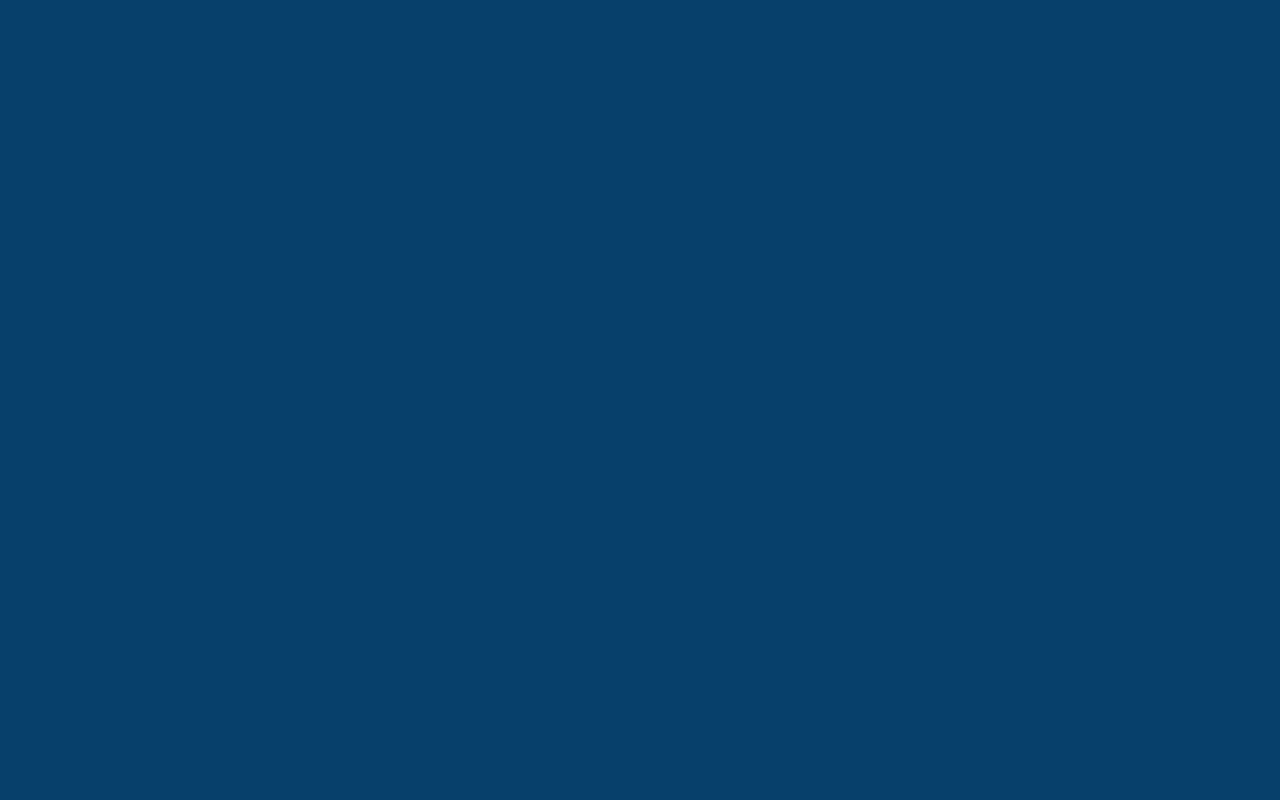
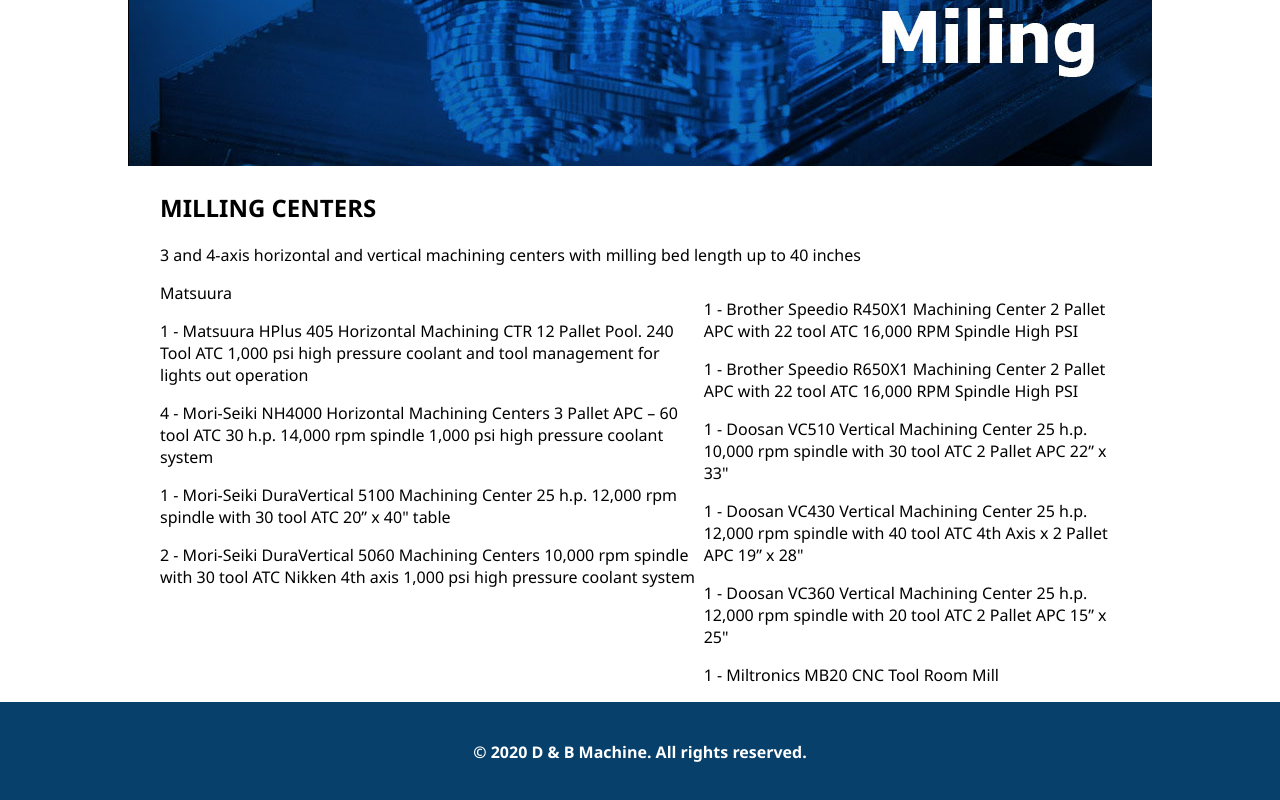
Before and after one commit to irendon1993/dandbwebsite, a React (Create React App) app: page /milling in a window 1280 px wide. Shown: the part 622-1422 px from the top of the page. Before the commit the page ends 800 px from the top, so only its background shows below. Built offline with nearby package versions, Linux system fonts and the light colour scheme.

Commit message:
Started working on milling page

```diff
--- a/src/Pages/Milling.js
+++ b/src/Pages/Milling.js
@@ -1,10 +1,86 @@
 import React from 'react'
+import MillingItem from '../Images/ImageCNCMenuItem.jpg'
 import { Link } from 'react-router-dom'
 
 export function Milling() {
     return(
-        <div>
-            test
+        <div className="milling">
+            <section className="millingHero">
+                <img src={MillingItem}></img>
+            </section>
+            <section className="millingEquipment">
+                    <div className="millingIntro">
+                        <h2>
+                            MILLING CENTERS
+                        </h2>
+                        <p>
+                            3 and 4-axis horizontal and vertical machining centers
+                            with milling bed length up to 40 inches
+                        </p>
+
+                    </div>
+                    <div className="millingBody">
+                        <div className="leftText">
+                        <span>Matsuura</span>
+                            <p>
+                                1 - Matsuura HPlus 405 Horizontal Machining CTR
+                                12 Pallet Pool. 240 Tool ATC
+                                1,000 psi high pressure coolant and tool management
+                                for lights out operation
+                            </p>
+                            <p>
+                                4 - Mori-Seiki NH4000 Horizontal Machining Centers
+                                3 Pallet APC – 60 tool ATC
+                                30 h.p. 14,000 rpm spindle
+                                1,000 psi high pressure coolant system
+                            </p>
+
+                            <p>
+                                1 - Mori-Seiki DuraVertical 5100 Machining Center
+                                25 h.p. 12,000 rpm spindle with 30 tool ATC
+                                20” x 40" table
+                            </p>
+                            <p>
+                                2 - Mori-Seiki DuraVertical 5060 Machining Centers
+                                10,000 rpm spindle with 30 tool ATC
+                                Nikken 4th axis
+                                1,000 psi high pressure coolant system
+                            </p>
+                        </div>
+                        <div className="rightText">
+                            <p>
+                                1 - Brother Speedio R450X1 Machining Center
+                                2 Pallet APC with 22 tool ATC
+                                16,000 RPM Spindle
+                                High PSI
+                            </p>
+                            <p>
+                                1 - Brother Speedio R650X1 Machining Center
+                                2 Pallet APC with 22 tool ATC
+                                16,000 RPM Spindle
+                                High PSI
+                            </p>
+                            <p>
+                                1 - Doosan VC510 Vertical Machining Center
+                                25 h.p. 10,000 rpm spindle with 30 tool ATC
+                                2 Pallet APC 22” x 33"
+                            </p>
+                            <p>
+                                1 - Doosan VC430 Vertical Machining Center
+                                25 h.p. 12,000 rpm spindle with 40 tool ATC
+                                4th Axis x 2 Pallet APC 19” x 28"
+                            </p>
+                            <p>
+                                1 - Doosan VC360 Vertical Machining Center
+                                25 h.p. 12,000 rpm spindle with 20 tool ATC
+                                2 Pallet APC 15” x 25"
+                            </p>
+                            <p>
+                                1 - Miltronics MB20 CNC Tool Room Mill
+                            </p>
+                        </div>
+                    </div>
+            </section>
         </div>
     );
 }
--- a/src/Styles/main.scss
+++ b/src/Styles/main.scss
@@ -4,6 +4,7 @@
 @import 'solutions';
 @import 'quality';
 @import 'contact';
+@import 'milling';
 
 
 
--- /dev/null
+++ b/src/Styles/milling.scss
@@ -0,0 +1,23 @@
+.milling {
+    display: flex;
+    flex-direction: column;
+    align-items: center;
+    background-color: white;
+
+    .millingEquipment {
+        width: 75%;
+
+        .millingIntro {
+            width: 100%;
+        }
+
+        .millingBody {
+            display: flex;
+            flex-direction: row;
+        }
+
+
+    }
+
+
+}
```
Also changed, not shown: 1 other file (tests, documents, lock files or other folders).
